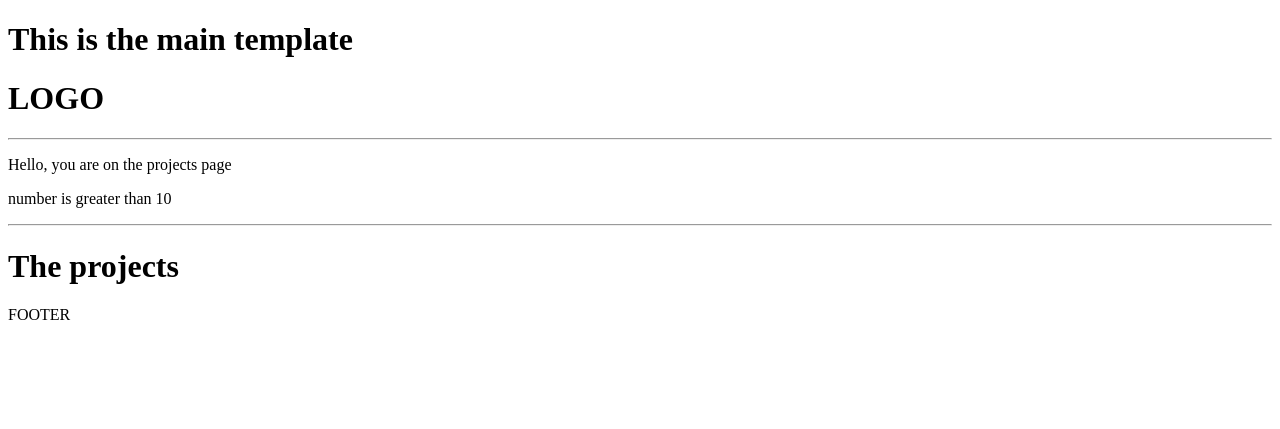
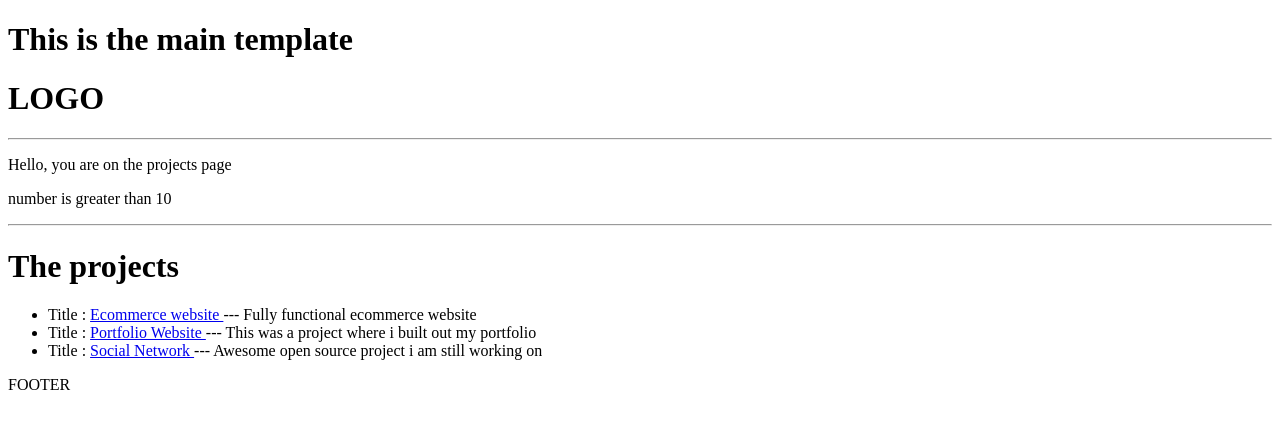
Before and after one commit to Mobin-Thz/devsearch, a Django app: page / in a window 1280 px wide. Shown: the top 429 px of the page. Run offline with Django 4.2, Linux system fonts and the light colour scheme.

Commit message:
The Basics

```diff
--- a/projects/template/projects/single-project.html
+++ b/projects/template/projects/single-project.html
@@ -2,6 +2,7 @@
 
 {% block content %}
 
-<h1> single project html </h1>
-
+<h1> {{project.title}} </h1>
+<br>
+<p> {{project.description}} </p>
 {% endblock content %}
--- a/projects/urls.py
+++ b/projects/urls.py
@@ -3,6 +3,6 @@ from . import views
 
 urlpatterns = [
     path('', views.projects , name="projects"),
-    path('project/<str:pk>', views.project , name="project"),
+    path('project-obj/<str:pk>', views.project , name="project"),
 
 ]
--- a/projects/views.py
+++ b/projects/views.py
@@ -1,17 +1,39 @@
 from django.shortcuts import render
 from django.http import HttpResponse
 
-
+projectslist = [
+            {
+            'id':'1',
+            'title': 'Ecommerce website',
+            'description':'Fully functional ecommerce website'
+            },
+            {
+            'id':'2',
+            'title': 'Portfolio Website',
+            'description':'This was a project where i built out my portfolio'
+            },
+            {
+            'id':'3',
+            'title': 'Social Network',
+            'description':'Awesome open source project i am still working on'
+            },
+]
 
 
 def projects (request):
+
     page=' projects '
     number= 54
-    context= {'page':page, 'number': number }
+    context= {'page':page, 'number': number, 'projects':projectslist }
+
     return render(request,'projects/projects.html', context)
 
 def project (request, pk):
-    return render(request, 'projects/single-project.html')
+    projectObj = None
+    for i in projectslist:
+        if i['id'] == pk:
+            projectObj = i
+    return render(request,'projects/single-project.html', {'project': projectObj})
 
 
 # Create your views here.
```
